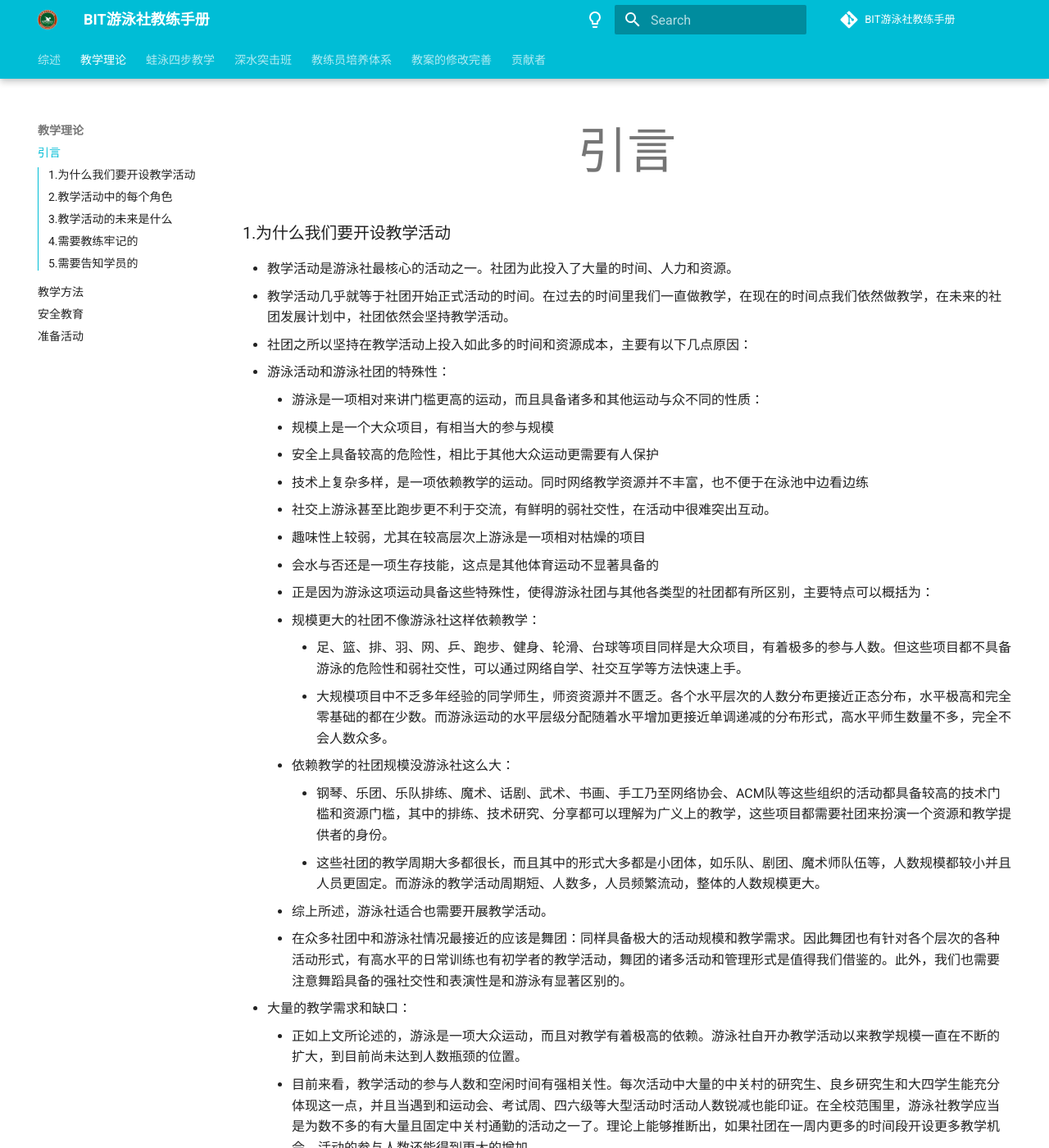
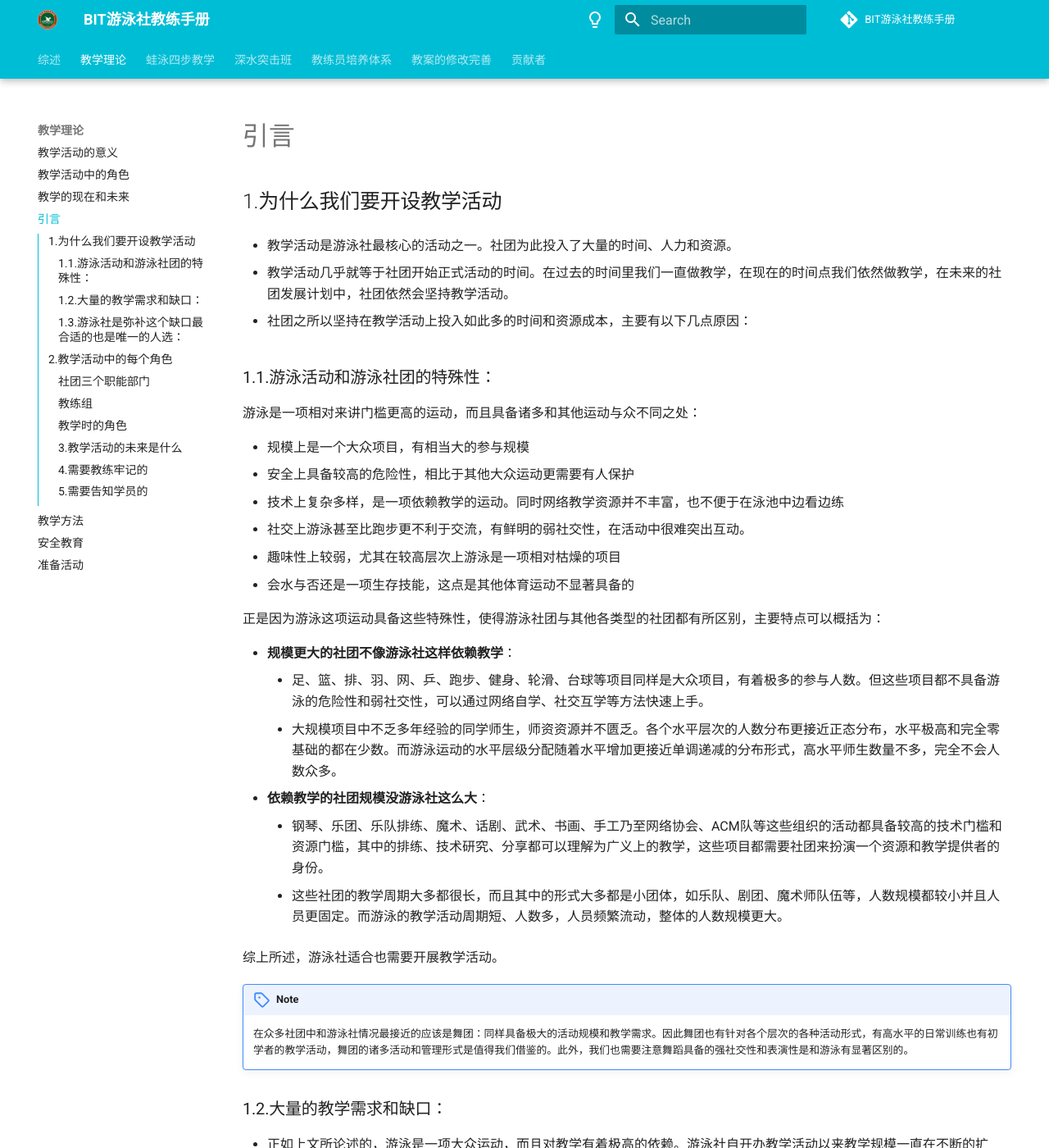
Before and after one commit to BITYYS/Instructor-Manual, an MkDocs documentation site: the page built from docs/教学理论/1.引言.md, in a window 1280 px wide and 1400 px high. Shown: the whole window at 82% size. Built offline with MkDocs 1.6.1 and Material for MkDocs 9.7.7, drawn with Linux system fonts in a browser that asks for light colours; comment, search, counter and statistics services are not loaded; some of the changed text lies outside the part shown.

```diff
--- a/docs/css/extra.css
+++ b/docs/css/extra.css
@@ -4,12 +4,12 @@
 } */
 
 
-.md-typeset h1 {
+/* .md-typeset h1 {
     text-align: center;
     font-size: 60px;
     font-weight: 300;
     margin: 0 0 0.75em;
-}
+} */
 
 /* Homepage */
 body > div.md-container > main > div > div.md-content > article > div.grid.cards {
--- a/docs/教学理论/1.引言.md
+++ b/docs/教学理论/1.引言.md
@@ -1,87 +1,102 @@
-### 1.为什么我们要开设教学活动
+## 1.为什么我们要开设教学活动
 
 * 教学活动是游泳社最核心的活动之一。社团为此投入了大量的时间、人力和资源。
+
 * 教学活动几乎就等于社团开始正式活动的时间。在过去的时间里我们一直做教学，在现在的时间点我们依然做教学，在未来的社团发展计划中，社团依然会坚持教学活动。
+
 * 社团之所以坚持在教学活动上投入如此多的时间和资源成本，主要有以下几点原因：
-  1. 游泳活动和游泳社团的特殊性：
-     * 游泳是一项相对来讲门槛更高的运动，而且具备诸多和其他运动与众不同的性质：
-       * 规模上是一个大众项目，有相当大的参与规模
-       * 安全上具备较高的危险性，相比于其他大众运动更需要有人保护
-       * 技术上复杂多样，是一项依赖教学的运动。同时网络教学资源并不丰富，也不便于在泳池中边看边练
-       * 社交上游泳甚至比跑步更不利于交流，有鲜明的弱社交性，在活动中很难突出互动。
-       * 趣味性上较弱，尤其在较高层次上游泳是一项相对枯燥的项目
-       * 会水与否还是一项生存技能，这点是其他体育运动不显著具备的
-     * 正是因为游泳这项运动具备这些特殊性，使得游泳社团与其他各类型的社团都有所区别，主要特点可以概括为：
-       * 规模更大的社团不像游泳社这样依赖教学：
-         * 足、篮、排、羽、网、乒、跑步、健身、轮滑、台球等项目同样是大众项目，有着极多的参与人数。但这些项目都不具备游泳的危险性和弱社交性，可以通过网络自学、社交互学等方法快速上手。
-         * 大规模项目中不乏多年经验的同学师生，师资资源并不匮乏。各个水平层次的人数分布更接近正态分布，水平极高和完全零基础的都在少数。而游泳运动的水平层级分配随着水平增加更接近单调递减的分布形式，高水平师生数量不多，完全不会人数众多。
-       * 依赖教学的社团规模没游泳社这么大：
-         * 钢琴、乐团、乐队排练、魔术、话剧、武术、书画、手工乃至网络协会、ACM队等这些组织的活动都具备较高的技术门槛和资源门槛，其中的排练、技术研究、分享都可以理解为广义上的教学，这些项目都需要社团来扮演一个资源和教学提供者的身份。
-         * 这些社团的教学周期大多都很长，而且其中的形式大多都是小团体，如乐队、剧团、魔术师队伍等，人数规模都较小并且人员更固定。而游泳的教学活动周期短、人数多，人员频繁流动，整体的人数规模更大。
-     * 综上所述，游泳社适合也需要开展教学活动。
-     * 在众多社团中和游泳社情况最接近的应该是舞团：同样具备极大的活动规模和教学需求。因此舞团也有针对各个层次的各种活动形式，有高水平的日常训练也有初学者的教学活动，舞团的诸多活动和管理形式是值得我们借鉴的。此外，我们也需要注意舞蹈具备的强社交性和表演性是和游泳有显著区别的。
-  2. 大量的教学需求和缺口：
-     * 正如上文所论述的，游泳是一项大众运动，而且对教学有着极高的依赖。游泳社自开办教学活动以来教学规模一直在不断的扩大，到目前尚未达到人数瓶颈的位置。
-     * 目前来看，教学活动的参与人数和空闲时间有强相关性。每次活动中大量的中关村的研究生、良乡研究生和大四学生能充分体现这一点，并且当遇到和运动会、考试周、四六级等大型活动时活动人数锐减也能印证。在全校范围里，游泳社教学应当是为数不多的有大量且固定中关村通勤的活动之一了。理论上能够推断出，如果社团在一周内更多的时间段开设更多教学机会，活动的参与人数还能得到更大的增加。
-     * 教学的需求量在每年的新生比例中大抵一致，每年一届新生都带来新的教学需求，在长期看来需求量是稳定的。
-     * 现在校内除游泳社之外的规模性教学活动只有体育部开设的游泳课程，然而这些课程不能完全满足教学的需求：
-       1. 教学课程数量、课程容量有限，游泳课存在抢课现象。课程开设时间也只有周一至五的白天
-       2. 师生比过大，教学效率低、针对性不够
-       3. 教学层次相互杂糅，在初级班内学员水平参差不齐，在高级班内四种泳姿都各不相同，难以同步
-       4. 示范和针对性练习不够
-       5. 很多学生没有体育课
-  3. 游泳社是弥补这个缺口最合适的也是唯一的人选：
-     * 游泳社作为学校的社团，学校里的游泳爱好者会聚集于此，社团肩负着提供教学、促进交流、推广游泳运动的使命。
-     * 游泳社掌握着大量的资源：
-       * 游泳队集中了几乎所有全校游泳水平最高的人，有最宝贵和庞大的师资力量
-       * 社团具备良管处、社联、体育馆等上级组织批准的活动举办资质，还有北京书院等组织的资金支持，这点是个人教学无法达到的
-       * 社团长期的教学活动积累了大量的教学经验，打磨了教学体系，社团是擅于教学的
-     * 现在来看，游泳社是唯一一个有能力办大规模游泳教学活动的组织
 
-### 2.教学活动中的每个角色
+### 1.1.游泳活动和游泳社团的特殊性：
+
+游泳是一项相对来讲门槛更高的运动，而且具备诸多和其他运动与众不同之处：
+
+* 规模上是一个大众项目，有相当大的参与规模
+* 安全上具备较高的危险性，相比于其他大众运动更需要有人保护
+* 技术上复杂多样，是一项依赖教学的运动。同时网络教学资源并不丰富，也不便于在泳池中边看边练
+* 社交上游泳甚至比跑步更不利于交流，有鲜明的弱社交性，在活动中很难突出互动。
+* 趣味性上较弱，尤其在较高层次上游泳是一项相对枯燥的项目
+* 会水与否还是一项生存技能，这点是其他体育运动不显著具备的
+
+正是因为游泳这项运动具备这些特殊性，使得游泳社团与其他各类型的社团都有所区别，主要特点可以概括为：
+
+* **规模更大的社团不像游泳社这样依赖教学**：
+	* 足、篮、排、羽、网、乒、跑步、健身、轮滑、台球等项目同样是大众项目，有着极多的参与人数。但这些项目都不具备游泳的危险性和弱社交性，可以通过网络自学、社交互学等方法快速上手。
+	* 大规模项目中不乏多年经验的同学师生，师资资源并不匮乏。各个水平层次的人数分布更接近正态分布，水平极高和完全零基础的都在少数。而游泳运动的水平层级分配随着水平增加更接近单调递减的分布形式，高水平师生数量不多，完全不会人数众多。
+* **依赖教学的社团规模没游泳社这么大**：
+	* 钢琴、乐团、乐队排练、魔术、话剧、武术、书画、手工乃至网络协会、ACM队等这些组织的活动都具备较高的技术门槛和资源门槛，其中的排练、技术研究、分享都可以理解为广义上的教学，这些项目都需要社团来扮演一个资源和教学提供者的身份。
+	* 这些社团的教学周期大多都很长，而且其中的形式大多都是小团体，如乐队、剧团、魔术师队伍等，人数规模都较小并且人员更固定。而游泳的教学活动周期短、人数多，人员频繁流动，整体的人数规模更大。
+
+综上所述，游泳社适合也需要开展教学活动。
+
+!!! NOTE
+	在众多社团中和游泳社情况最接近的应该是舞团：同样具备极大的活动规模和教学需求。因此舞团也有针对各个层次的各种活动形式，有高水平的日常训练也有初学者的教学活动，舞团的诸多活动和管理形式是值得我们借鉴的。此外，我们也需要注意舞蹈具备的强社交性和表演性是和游泳有显著区别的。
+
+### 1.2.大量的教学需求和缺口：
+
+* 正如上文所论述的，游泳是一项大众运动，而且对教学有着极高的依赖。游泳社自开办教学活动以来教学规模一直在不断的扩大，到目前尚未达到人数瓶颈的位置。
+* 目前来看，教学活动的参与人数和空闲时间有强相关性。每次活动中大量的中关村的研究生、良乡研究生和大四学生能充分体现这一点，并且当遇到和运动会、考试周、四六级等大型活动时活动人数锐减也能印证。在全校范围里，游泳社教学应当是为数不多的有大量且固定中关村通勤的活动之一了。理论上能够推断出，如果社团在一周内更多的时间段开设更多教学机会，活动的参与人数还能得到更大的增加。
+* 教学的需求量在每年的新生比例中大抵一致，每年一届新生都带来新的教学需求，在长期看来需求量是稳定的。
+* 现在校内除游泳社之外的规模性教学活动只有体育部开设的游泳课程，然而这些课程不能完全满足教学的需求：
+	* 教学课程数量、课程容量有限，游泳课存在抢课现象。课程开设时间也只有周一至五的白天
+	* 师生比过大，教学效率低、针对性不够
+	* 教学层次相互杂糅，在初级班内学员水平参差不齐，在高级班内四种泳姿都各不相同，难以同步
+	* 示范和针对性练习不够
+	* 很多学生没有体育课
+
+
+### 1.3.游泳社是弥补这个缺口最合适的也是唯一的人选：
+* 游泳社作为学校的社团，学校里的游泳爱好者会聚集于此，社团肩负着提供教学、促进交流、推广游泳运动的使命。
+* 游泳社掌握着大量的资源：
+	* 游泳队集中了几乎所有全校游泳水平最高的人，有最宝贵和庞大的师资力量
+	* 社团具备良管处、社联、体育馆等上级组织批准的活动举办资质，还有北京书院等组织的资金支持，这点是个人教学无法达到的
+	* 社团长期的教学活动积累了大量的教学经验，打磨了教学体系，社团是擅于教学的
+* 现在来看，游泳社是唯一一个有能力办大规模游泳教学活动的组织
+
+## 2.教学活动中的每个角色
 
 本教案的主要读者是教练，教练需要了解在教学活动中各个部门角色的职能和作用
 
+### 社团三个职能部门
 * 活动部
-  * 整个学期教学活动的安排，每学期出会指定本学期的教学计划
-  * 管理整个教练组，包括教练的招募、培训、考评、活动召集、私教分配等一系列工作
+	* 整个学期教学活动的安排，每学期出会指定本学期的教学计划
+	* 管理整个教练组，包括教练的招募、培训、考评、活动召集、私教分配等一系列工作
 * 宣传部
-  * 每次活动的发布、报名和统计
-  * 各种推送、海报、等宣传工作，包括每学期的教练介绍、活动介绍等
-  * 公众号、视频号的维护
+	* 每次活动的发布、报名和统计
+	* 各种推送、海报、等宣传工作，包括每学期的教练介绍、活动介绍等
+	* 公众号、视频号的维护
 * 财务部
-  * 每次活动的收费、检验
-  * 活动数据分析，调查反馈
-  * 证书、聘书、周边等物品的购买和制作
-* 教练组
-  * 教练组组长
-    * 新教练培训主讲，新教练培训、考核主要负责人
-    * 负责牵头教案的修改
-  * 教练
-    * 参与教学活动
-    * 参与社团日常工作
-* 教学时的角色
-  * 入场负责人
-    * 大厅召集、组织排队、前台登记，并将最后的登记结果返回给财务部
-    * 最后一个进更衣室
-    * 离场后的浮板/背漂整理，遗失物品收集
-  * 领操
-    * 馆内召集，准备背漂浮板等物资，催促更衣，带领做操，之后组织按阶段分流
-    * 第一个进更衣室
-  * 各阶段教练/助教
-    * 在做操结束后，每个阶段的教练及助教带领学员前往相应教学场地开始教学
-    * 负责浮板背漂的分发和收集
-    * 主讲负责掌握整体教学节奏，助教辅助保护、示范和引导
-  * 机动人员（选）
-    * 平衡各阶段教学压力
-    * 调整各阶段教学进度节奏，提醒抢票、结束、考证班下深水等时间节点
-    * 助教考评，活动优化
-  * 摄影师（选）
-    * 宣传部根据情况派出的活动摄像，收集教学素材
-    * 每次活动都需要采集的内容：
-      * 整体合照
-      * 每名教练教学的单独特写
-      * 学员特写
+	* 每次活动的收费、检验
+	* 活动数据分析，调查反馈
+	* 证书、聘书、周边等物品的购买和制作
+### 教练组
+* 教练组组长
+	* 新教练培训主讲，新教练培训、考核主要负责人
+	* 负责牵头教案的修改
+* 教练
+	* 参与教学活动
+	* 参与社团日常工作
+### 教学时的角色
+* 入场负责人
+	* 大厅召集、组织排队、前台登记，并将最后的登记结果返回给财务部
+	* 最后一个进更衣室
+	* 离场后的浮板/背漂整理，遗失物品收集
+* 领操
+	* 馆内召集，准备背漂浮板等物资，催促更衣，带领做操，之后组织按阶段分流
+	* 第一个进更衣室
+* 各阶段教练/助教
+	* 在做操结束后，每个阶段的教练及助教带领学员前往相应教学场地开始教学
+	* 负责浮板背漂的分发和收集
+	* 主讲负责掌握整体教学节奏，助教辅助保护、示范和引导
+* 机动人员（选）
+	* 平衡各阶段教学压力
+	* 调整各阶段教学进度节奏，提醒抢票、结束、考证班下深水等时间节点
+	* 助教考评，活动优化
+* 摄影师（选）
+	* 宣传部根据情况派出的活动摄像，收集教学素材
+	* 每次活动都需要采集的内容：
+		* 整体合照
+		* 每名教练教学的单独特写
+		* 学员特写
 
 ### 3.教学活动的未来是什么
 
--- a/mkdocs.yml
+++ b/mkdocs.yml
@@ -23,6 +23,9 @@ nav:
 
 - 综述: 0.综述.md
 - 教学理论:
+  - 教学活动的意义 : 教学理论/教学活动的意义.md
+  - 教学活动中的角色: 教学理论/教学活动中的角色.md
+  - 教学的现在和未来: 教学理论/教学的现在和未来.md
   - 引言: 教学理论/1.引言.md
   - 教学方法: 教学理论/2.教学方法.md
   - 安全教育: 教学理论/3.安全教育.md
@@ -61,12 +64,12 @@ theme:
   - navigation.instant
   - navigation.tabs
   - navigation.tabs.sticky
+  - toc.integrate
+  - search.suggest
   # - navigation.sections
   # - navigation.expand
   # - navigation.indexes
-  - toc.integrate
   # - header.autohide
-  - search.suggest
 
   palette:
   #   primary: cyan
@@ -139,6 +142,12 @@ markdown_extensions:
     - md_in_html
     - tables
     - attr_list
+    - pymdownx.critic
+    - pymdownx.caret
+    - pymdownx.keys
+    - pymdownx.mark
+    - pymdownx.tilde
+
     # - mdx_gh_links:
     #     user: mkdocs
     #     repo: mkdocs
```
Also changed, not shown: docs/0.综述.md (+26 -20 lines), docs/index.md (+6 -0 lines), docs/教学理论/教学活动中的角色.md (added, +45 -0 lines), docs/教学理论/教学活动的意义.md (added, +53 -0 lines), docs/教学理论/教学的现在和未来.md (added, +75 -0 lines), 3 other files.
